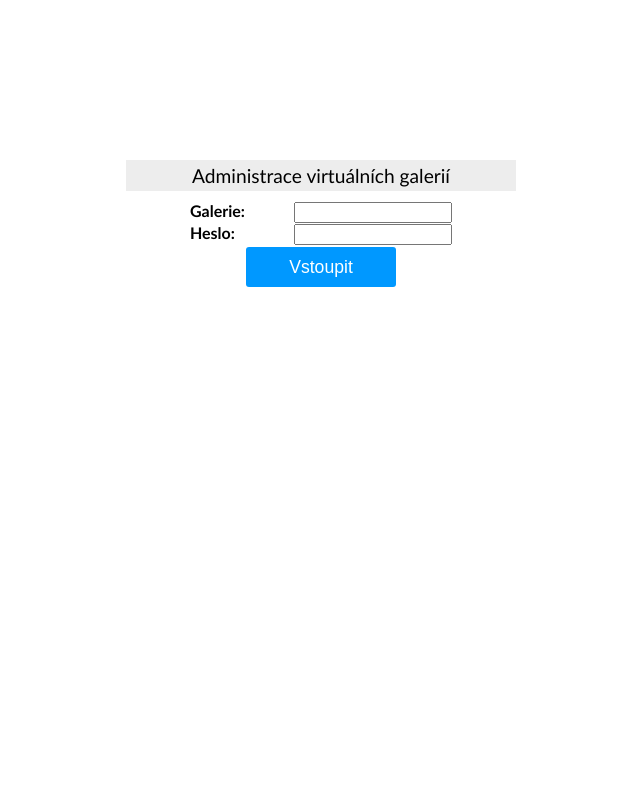
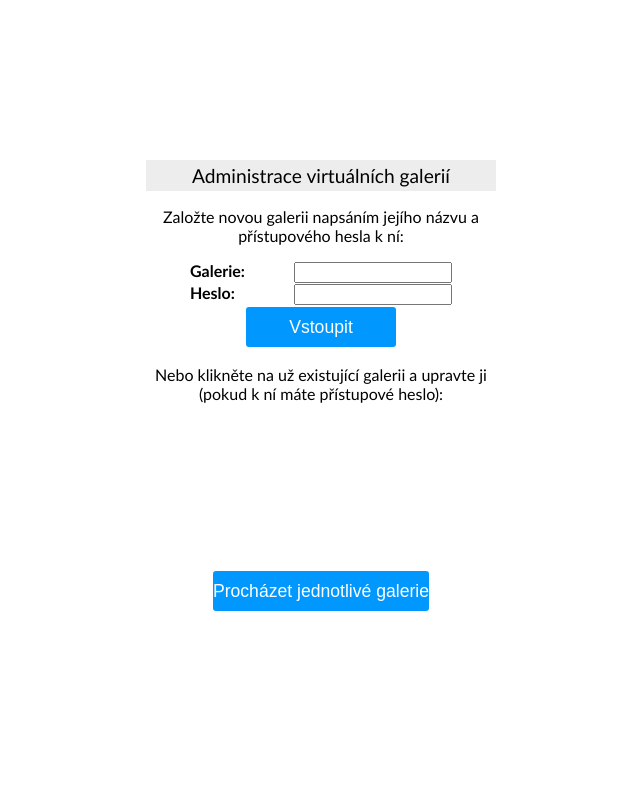
Before and after one commit to webappgames/gallery-frontend, a PHP site: page /admin/ in a window 1280 px wide. Shown: the whole page, without its empty margins (319-959 px from the left). Run offline with PHP 8.4, Linux system fonts and the light colour scheme; style sheets or scripts are compiled from the project's sources; some libraries are stand-ins or nearby versions.

Commit message:
repairs ITNetwork

```diff
--- a/admin/index.html
+++ b/admin/index.html
@@ -3,7 +3,7 @@
 
     <head>
         <meta charset="UTF-8">
-        <title>3D Galerie</title>
+        <title>Administrace | Virtuální galerie</title>
     </head>
 
 
@@ -45,9 +45,11 @@
             <div class="header">Administrace virtuálních galerií</div>
 
 
+            <p>Založte novou galerii napsáním jejího názvu a přístupového hesla k ní:</p>
+
             <div>
                 <label>Galerie:</label>
-                <input type="text" name="gallery" pattern="([a-z]|[0-9]|\-){3,15}" title="Zadejte název pouze z malých písmen, čísel a pomlček, který má 3-15 znaků." >
+                <input type="text" name="gallery" pattern="([a-z]|[A-Z]|[0-9]|-){2,15}" title="Zadejte název pouze z písmen, čísel a pomlček, který má 2-15 znaků." >
             </div>
             <div>
                 <label>Heslo:</label>
@@ -56,8 +58,11 @@
 
             <input type="submit" name="submit" value="Vstoupit">
 
+            <p>Nebo klikněte na už existující galerii a upravte ji (pokud k ní máte přístupové heslo):</p>
+            <ul></ul>
 
-            <ul></ul>
+
+            <a href="/"><button>Procházet jednotlivé galerie</button></a>
 
 
         </div>
--- a/admin/script/create-map.js
+++ b/admin/script/create-map.js
@@ -49,6 +49,10 @@ function removeBlockOnPosition(position){
 
 
 var $admin_world;
+$(function () {
+    $admin_world = $('#admin-world');
+});
+
 
 var window_center = {};
 window_center.x = $(window).width()  /2;
@@ -58,7 +62,7 @@ window_center.y = $(window).height() /2;
 
 function createMap() {
 
-    $admin_world = $('#admin-world');
+
     $admin_world.html('');
 
 
--- a/admin/style/select-gallery.scss
+++ b/admin/style/select-gallery.scss
@@ -27,14 +27,21 @@
     background-color: #fff;
     /*border: 2px solid #000;*/
 
+    width: 350px;
 
+    p {
+
+      width: 100%;
+    }
 
     ul{
 
-      width: 350px;
+      width: 100%;
       height: 150px;
 
       overflow-y: scroll;
+      margin: 0px;
+      padding: 0px;
 
       li{
         display: inline-block;
```
Also changed, not shown: index.php (+2 -16 lines), nogallery.php (added, +35 -0 lines).
